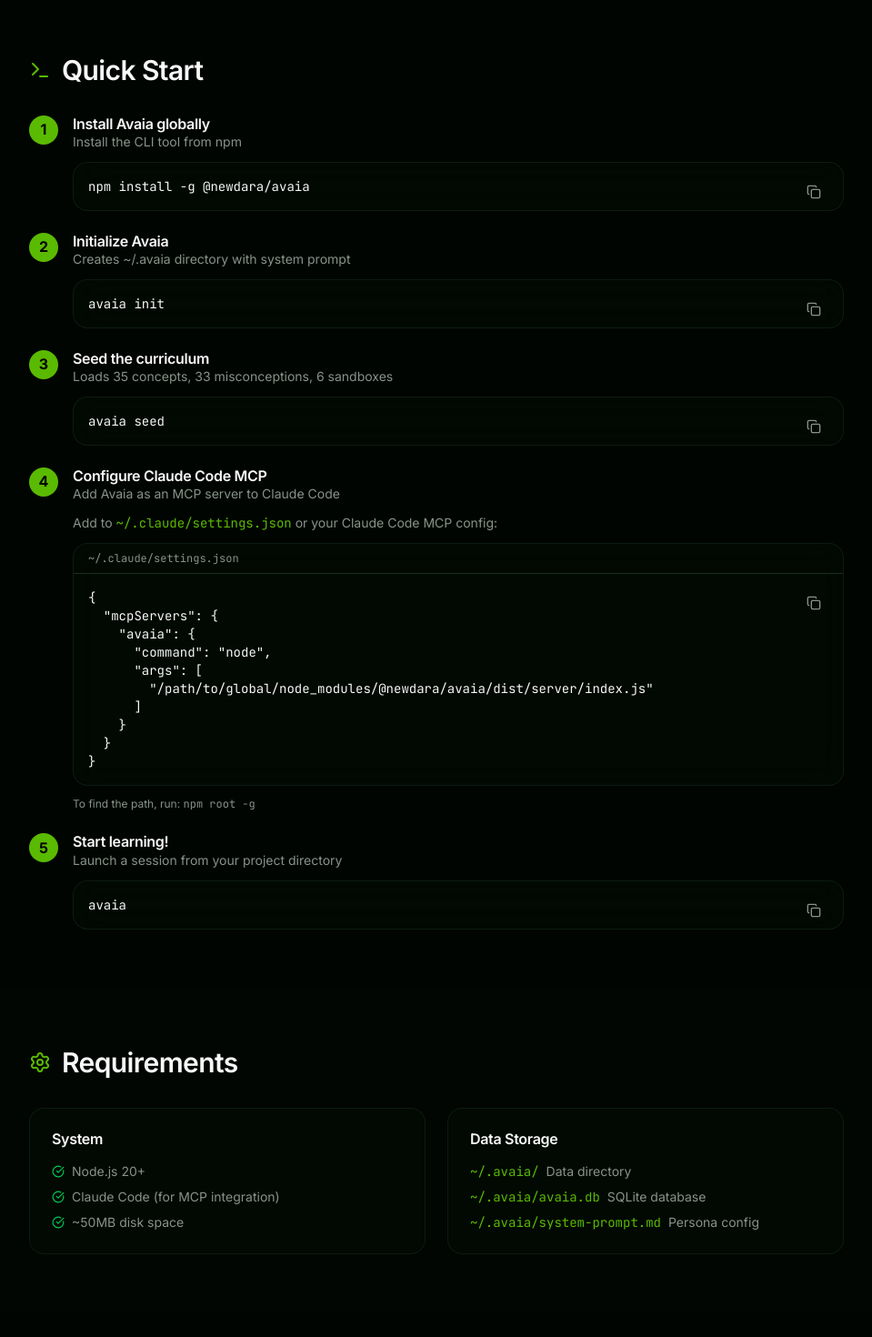
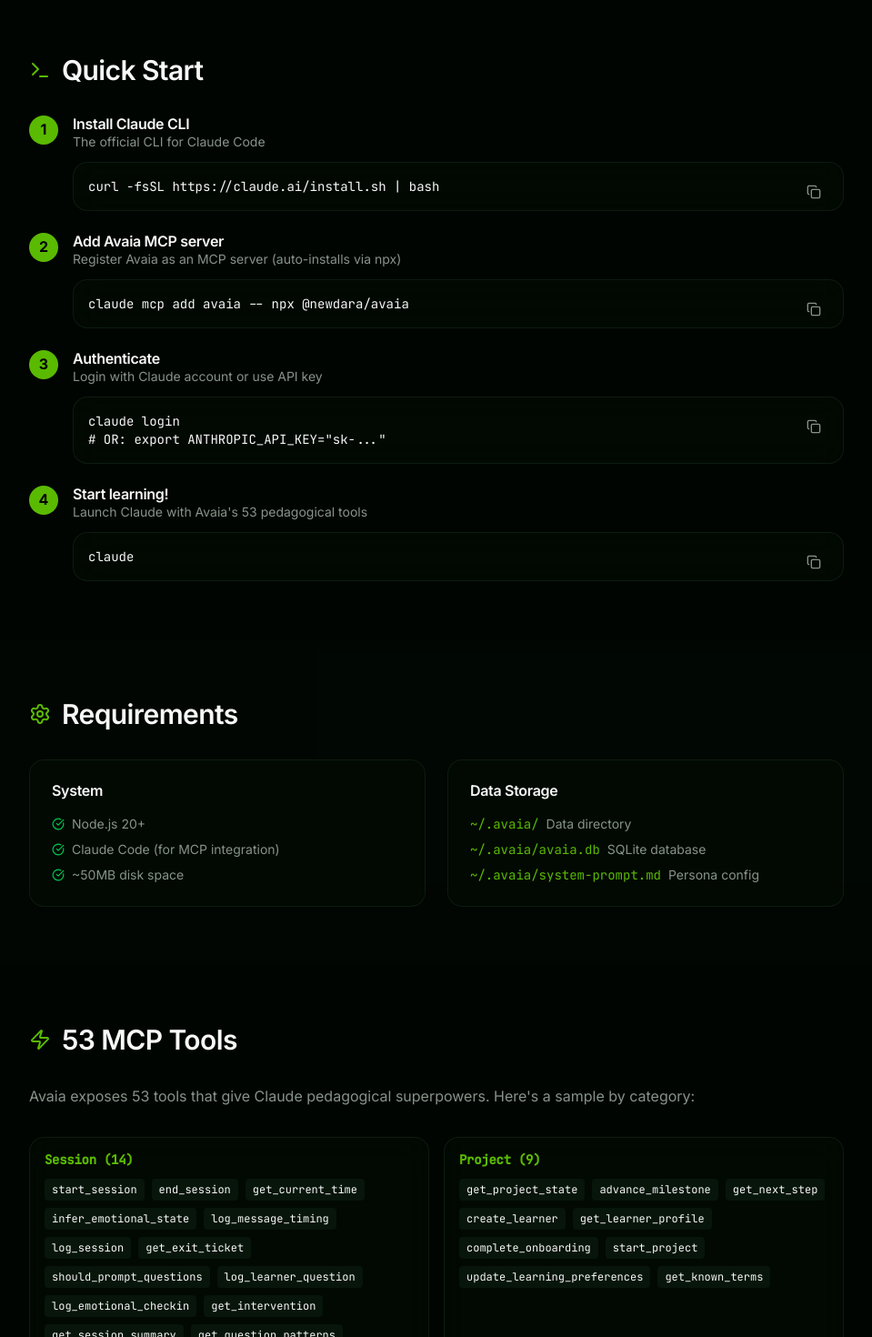
Before and after one commit to NewDara-Star/avaia-landing, a React (Vite) app: page /docs in a window 1280 px wide. Shown: the part 300-1770 px from the top of the page at 91% size, without its empty margins (160-1119 px from the left). Built offline with nearby package versions, Linux system fonts and the light colour scheme.

Commit message:
feat: Update curriculum and documentation to reflect new features, including increased concepts and MCP tools, and revised installation instructions.

```diff
--- a/src/pages/Curriculum.tsx
+++ b/src/pages/Curriculum.tsx
@@ -127,7 +127,7 @@ export default function Curriculum() {
                         </div>
                         <div className="flex items-center gap-2">
                             <Code className="text-primary" size={18} />
-                            <span className="text-muted-foreground">35 concepts</span>
+                            <span className="text-muted-foreground">100+ concepts</span>
                         </div>
                         <div className="flex items-center gap-2">
                             <Zap className="text-primary" size={18} />
--- a/src/pages/Docs.tsx
+++ b/src/pages/Docs.tsx
@@ -43,55 +43,50 @@ function CodeBlock({ code, title }: { code: string; title?: string }) {
 const steps = [
     {
         number: 1,
-        title: "Install Avaia globally",
-        description: "Install the CLI tool from npm",
-        code: "npm install -g @newdara/avaia"
+        title: "Install Claude CLI",
+        description: "The official CLI for Claude Code",
+        code: "curl -fsSL https://claude.ai/install.sh | bash"
     },
     {
         number: 2,
-        title: "Initialize Avaia",
-        description: "Creates ~/.avaia directory with system prompt",
-        code: "avaia init"
+        title: "Add Avaia MCP server",
+        description: "Register Avaia as an MCP server (auto-installs via npx)",
+        code: "claude mcp add avaia -- npx @newdara/avaia"
     },
     {
         number: 3,
-        title: "Seed the curriculum",
-        description: "Loads 35 concepts, 33 misconceptions, 6 sandboxes",
-        code: "avaia seed"
+        title: "Authenticate",
+        description: "Login with Claude account or use API key",
+        code: "claude login\n# OR: export ANTHROPIC_API_KEY=\"sk-...\""
     },
     {
         number: 4,
-        title: "Configure Claude Code MCP",
-        description: "Add Avaia as an MCP server to Claude Code",
-        code: null,
-        config: true
-    },
-    {
-        number: 5,
         title: "Start learning!",
-        description: "Launch a session from your project directory",
-        code: "avaia"
+        description: "Launch Claude with Avaia's 53 pedagogical tools",
+        code: "claude"
     }
 ]
 
-const mcpConfig = `{
+const mcpConfig = `# Alternative: Manual MCP config
+# Add to ~/.claude/settings.json
+
+{
   "mcpServers": {
     "avaia": {
-      "command": "node",
-      "args": [
-        "/path/to/global/node_modules/@newdara/avaia/dist/server/index.js"
-      ]
+      "command": "npx",
+      "args": ["@newdara/avaia"]
     }
   }
 }`
 
 const tools = [
-    { category: "Session (13)", tools: ["get_current_time", "infer_emotional_state", "log_message_timing", "log_session", "get_exit_ticket", "should_prompt_questions", "log_learner_question", "log_emotional_checkin", "get_intervention", "end_session", "get_session_summary", "get_question_patterns", "start_session"] },
-    { category: "Project (8)", tools: ["get_project_state", "advance_milestone", "get_next_step", "create_learner", "get_learner_profile", "complete_onboarding", "start_project"] },
+    { category: "Session (14)", tools: ["start_session", "end_session", "get_current_time", "infer_emotional_state", "log_message_timing", "log_session", "get_exit_ticket", "should_prompt_questions", "log_learner_question", "log_emotional_checkin", "get_intervention", "get_session_summary", "get_question_patterns", "get_chat_history"] },
+    { category: "Project (9)", tools: ["get_project_state", "advance_milestone", "get_next_step", "create_learner", "get_learner_profile", "complete_onboarding", "start_project", "update_learning_preferences", "get_known_terms"] },
     { category: "Content (8)", tools: ["introduce_concept", "get_hint", "log_help_request", "get_prerequisites", "get_weak_prerequisites", "get_visualization", "log_confidence", "get_known_terms"] },
     { category: "SRS (3)", tools: ["get_due_reviews", "log_review", "get_refactoring_challenge"] },
-    { category: "Verification (10)", tools: ["get_diagnostic_question", "verify_concept", "get_contrasting_case", "get_discrimination_question", "flag_stubborn_bug", "log_diagnostic_result", "log_exit_ticket_result", "get_remediation", "get_stubborn_bugs"] },
-    { category: "Sandbox (5)", tools: ["trigger_sandbox", "evaluate_sandbox_attempt", "log_sandbox_reflection", "log_sandbox_attempt", "get_sandbox_summary"] }
+    { category: "Verification (9)", tools: ["get_diagnostic_question", "verify_concept", "get_contrasting_case", "get_discrimination_question", "flag_stubborn_bug", "log_diagnostic_result", "log_exit_ticket_result", "get_remediation", "get_stubborn_bugs"] },
+    { category: "Sandbox (5)", tools: ["trigger_sandbox", "evaluate_sandbox_attempt", "log_sandbox_reflection", "log_sandbox_attempt", "get_sandbox_summary"] },
+    { category: "Track (5)", tools: ["get_available_tracks", "get_track_details", "select_track", "get_track_progress", "get_recommended_track"] }
 ]
 
 export default function Docs() {
@@ -249,11 +244,11 @@ export default function Docs() {
                         className="flex items-center gap-3 mb-8"
                     >
                         <Zap className="text-primary" size={24} />
-                        <h2 className="text-3xl font-bold">47 MCP Tools</h2>
+                        <h2 className="text-3xl font-bold">53 MCP Tools</h2>
                     </motion.div>
 
                     <p className="text-muted-foreground mb-8">
-                        Avaia exposes 47 tools that give Claude pedagogical superpowers. Here's a sample by category:
+                        Avaia exposes 53 tools that give Claude pedagogical superpowers. Here's a sample by category:
                     </p>
 
                     <div className="grid md:grid-cols-2 gap-4">
@@ -311,10 +306,10 @@ export default function Docs() {
 
                     <div className="space-y-4">
                         {[
-                            { cmd: "avaia init", desc: "Initialize ~/.avaia directory with system prompt" },
-                            { cmd: "avaia seed", desc: "Seed database with curriculum (concepts, sandboxes, misconceptions)" },
-                            { cmd: "avaia help", desc: "Show available commands" },
-                            { cmd: "avaia", desc: "Start a learning session (wraps Claude Code)" }
+                            { cmd: "npx @newdara/avaia", desc: "Run MCP server (for claude mcp add)" },
+                            { cmd: "npx @newdara/avaia-teach", desc: "Enhanced Claude wrapper with timing injection" },
+                            { cmd: "claude mcp add avaia -- npx @newdara/avaia", desc: "Register Avaia as MCP server" },
+                            { cmd: "claude", desc: "Start a learning session with Claude" }
                         ].map((item, i) => (
                             <motion.div
                                 key={item.cmd}
--- a/src/pages/Home.tsx
+++ b/src/pages/Home.tsx
@@ -68,10 +68,10 @@ const principles = [
 ]
 
 const stats = [
-    { value: "47", label: "MCP Tools" },
-    { value: "35", label: "Concepts" },
-    { value: "6", label: "Sandbox Exercises" },
-    { value: "33", label: "Misconceptions Tracked" }
+    { value: "53", label: "MCP Tools" },
+    { value: "7", label: "Learning Tracks" },
+    { value: "100+", label: "Concepts" },
+    { value: "6", label: "Sandbox Exercises" }
 ]
 
 export default function Home() {
@@ -152,7 +152,7 @@ export default function Home() {
                         >
                             <div className="inline-flex items-center gap-3 glass-card px-6 py-4 rounded-xl">
                                 <code className="font-mono text-sm text-muted-foreground">
-                                    <span className="text-primary">$</span> npm install -g @newdara/avaia
+                                    <span className="text-primary">$</span> claude mcp add avaia -- npx @newdara/avaia
                                 </code>
                             </div>
                         </motion.div>
@@ -354,10 +354,10 @@ export default function Home() {
                         className="text-center mb-16"
                     >
                         <h2 className="text-3xl sm:text-4xl lg:text-5xl font-bold mb-4">
-                            Native <span className="gradient-text">macOS App</span>
+                            Desktop <span className="gradient-text">App</span>
                         </h2>
                         <p className="text-lg text-muted-foreground">
-                            A beautiful ChatGPT-like interface for your tutoring sessions
+                            A beautiful ChatGPT-like interface with setup wizard and dashboard
                         </p>
                     </motion.div>
 
@@ -373,7 +373,7 @@ export default function Home() {
                             </div>
                             <div>
                                 <h3 className="text-xl font-bold">Avaia.app</h3>
-                                <p className="text-sm text-muted-foreground">Native experience</p>
+                                <p className="text-sm text-muted-foreground">Web-based with native wrapper</p>
                             </div>
                         </div>
 
@@ -383,19 +383,19 @@ export default function Home() {
                                 <ul className="space-y-2 text-sm text-muted-foreground">
                                     <li className="flex items-center gap-2">
                                         <div className="w-1.5 h-1.5 rounded-full bg-primary" />
-                                        <span><strong className="text-foreground">Chat interface</strong> — Like ChatGPT, but for learning</span>
+                                        <span><strong className="text-foreground">Setup wizard</strong> — Guided onboarding for new users</span>
                                     </li>
                                     <li className="flex items-center gap-2">
                                         <div className="w-1.5 h-1.5 rounded-full bg-primary" />
-                                        <span><strong className="text-foreground">Suggestion cards</strong> — Quick actions to start learning</span>
+                                        <span><strong className="text-foreground">Dashboard</strong> — Track progress, reviews, and projects</span>
                                     </li>
                                     <li className="flex items-center gap-2">
                                         <div className="w-1.5 h-1.5 rounded-full bg-primary" />
-                                        <span><strong className="text-foreground">Markdown rendering</strong> — Code blocks with syntax highlighting</span>
+                                        <span><strong className="text-foreground">SRS reviews</strong> — Interactive spaced repetition cards</span>
                                     </li>
                                     <li className="flex items-center gap-2">
                                         <div className="w-1.5 h-1.5 rounded-full bg-primary" />
-                                        <span><strong className="text-foreground">Real-time streaming</strong> — See responses as they come</span>
+                                        <span><strong className="text-foreground">Real-time chat</strong> — Streaming responses with syntax highlighting</span>
                                     </li>
                                 </ul>
                             </div>
@@ -403,10 +403,10 @@ export default function Home() {
                                 <h4 className="font-semibold mb-3 text-primary">Quick Start</h4>
                                 <div className="glass-card p-4 rounded-lg font-mono text-sm space-y-1">
                                     <p><span className="text-primary">$</span> <span className="text-muted-foreground">cd gui</span></p>
-                                    <p><span className="text-primary">$</span> <span className="text-muted-foreground">./run.sh</span></p>
-                                    <p className="pt-2 text-xs text-muted-foreground/70">Opens at http://127.0.0.1:5050</p>
-                                    <p className="pt-2 text-xs text-muted-foreground/70 italic">Or build the native app:</p>
-                                    <p><span className="text-primary">$</span> <span className="text-muted-foreground">./build.sh</span></p>
+                                    <p><span className="text-primary">$</span> <span className="text-muted-foreground">pip install -r requirements.txt</span></p>
+                                    <p><span className="text-primary">$</span> <span className="text-muted-foreground">python server_webview.py</span></p>
+                                    <p className="pt-2 text-xs text-muted-foreground/70">Or build the native app:</p>
+                                    <p><span className="text-primary">$</span> <span className="text-muted-foreground">./build_webview.sh</span></p>
                                 </div>
                             </div>
                         </div>
@@ -446,7 +446,7 @@ export default function Home() {
                                 <ul className="space-y-3 text-sm text-muted-foreground">
                                     <li className="flex items-center gap-3">
                                         <div className="w-2 h-2 rounded-full bg-primary" />
-                                        <span><strong className="text-foreground">MCP Server</strong> — 47 pedagogical tools</span>
+                                        <span><strong className="text-foreground">MCP Server</strong> — 53 pedagogical tools</span>
                                     </li>
                                     <li className="flex items-center gap-3">
                                         <div className="w-2 h-2 rounded-full bg-primary" />
@@ -524,13 +524,13 @@ export default function Home() {
 
                         <div className="glass-card p-8 rounded-2xl text-left mb-8">
                             <code className="font-mono text-sm block space-y-2">
-                                <div className="text-muted-foreground"># Install globally</div>
-                                <div><span className="text-primary">$</span> npm install -g @newdara/avaia</div>
-                                <div className="pt-3 text-muted-foreground"># Initialize and seed curriculum</div>
-                                <div><span className="text-primary">$</span> avaia init</div>
-                                <div><span className="text-primary">$</span> avaia seed</div>
-                                <div className="pt-3 text-muted-foreground"># Configure Claude Code MCP, then start</div>
-                                <div><span className="text-primary">$</span> avaia</div>
+                                <div className="text-muted-foreground"># Install Claude CLI</div>
+                                <div><span className="text-primary">$</span> curl -fsSL https://claude.ai/install.sh | bash</div>
+                                <div className="pt-3 text-muted-foreground"># Add Avaia as MCP server</div>
+                                <div><span className="text-primary">$</span> claude mcp add avaia -- npx @newdara/avaia</div>
+                                <div className="pt-3 text-muted-foreground"># Authenticate and start</div>
+                                <div><span className="text-primary">$</span> claude login</div>
+                                <div><span className="text-primary">$</span> claude</div>
                             </code>
                         </div>
 
```
